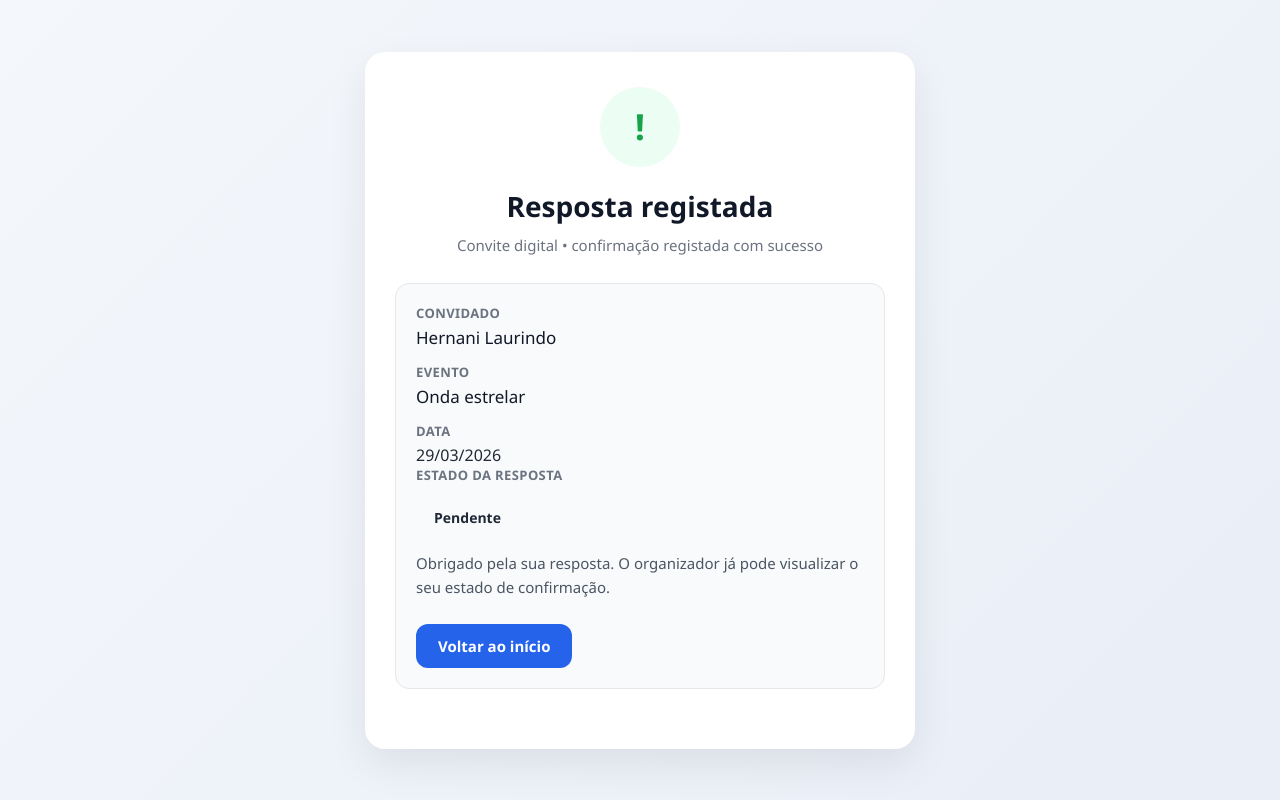
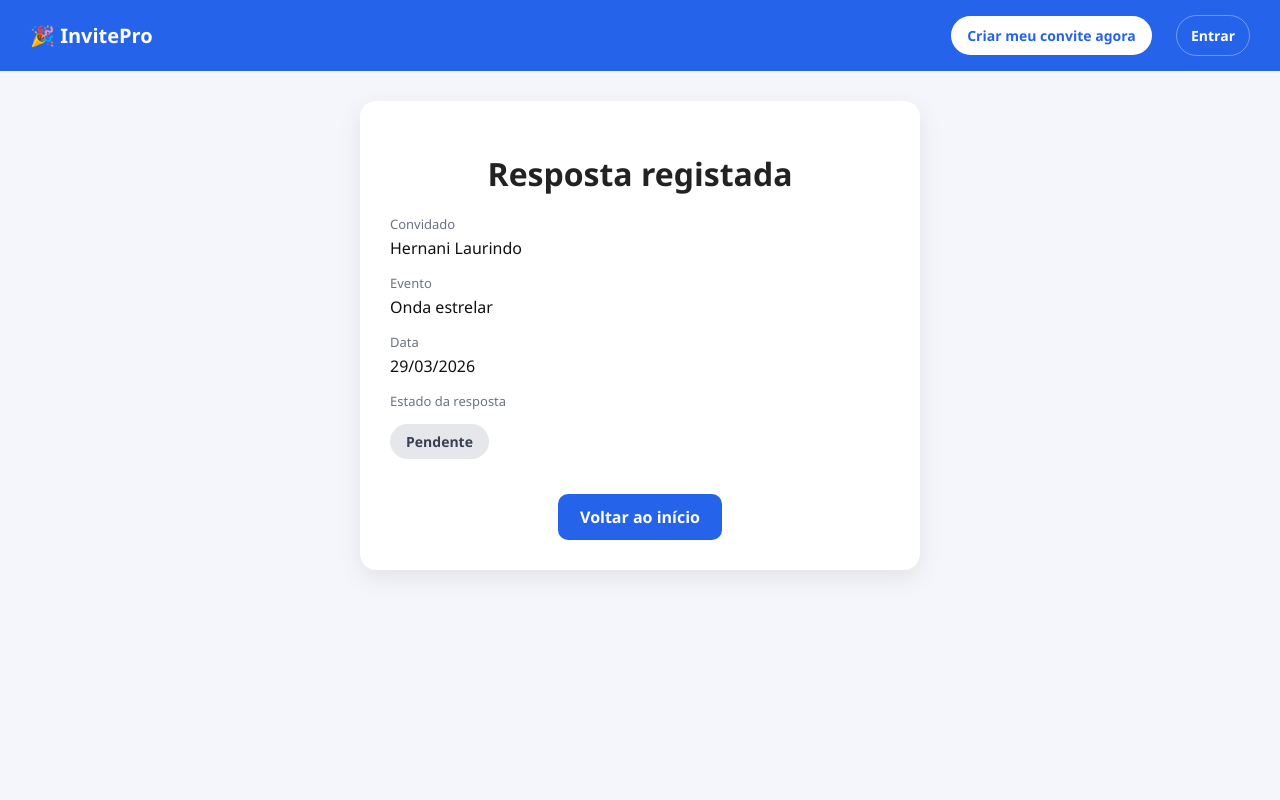
Before and after one commit to 9free13-sys/invitation-app, a Django app: page /invite/16a39fd4-306f-4f0b-864f-f8930bcd0d67/1/ in a window 1280 px wide. Run offline with Django 5.2, Linux system fonts and the light colour scheme; data comes from the database, SQL or seed files in the repository; both versions use the stored data as it was after the commit.

Commit message:
actualize

```diff
--- /dev/null
+++ b/accounts/urls.py
@@ -0,0 +1,8 @@
+from django.urls import path
+from .views import register_view, login_view, logout_view
+
+urlpatterns = [
+    path('register/', register_view, name='register'),
+    path('login/', login_view, name='login'),
+    path('logout/', logout_view, name='logout'),
+]
--- a/config/settings.py
+++ b/config/settings.py
@@ -121,5 +121,5 @@ USE_TZ = True
 STATIC_URL = 'static/'
 
 STATIC_ROOT = 'staticfiles'
-LOGIN_URL = '/admin/login/'
+LOGIN_URL = '/login/'
 LOGIN_REDIRECT_URL = '/'
--- a/config/urls.py
+++ b/config/urls.py
@@ -1,12 +1,12 @@
 from django.contrib import admin
 from django.urls import path, include
-from dashboard.views import create_invite
-
+from dashboard.views import home, create_invite
 
 urlpatterns = [
     path('admin/', admin.site.urls),
-    path('', include('dashboard.urls')),
-    path('events/', include('events.urls')),
+    path('', home, name='home'),
+    path('create/', create_invite, name='create_invite'),
+    path('', include('events.urls')),
     path('', include('guests.urls')),
-    path('create/', create_invite, name='create_invite'),
+    path('', include('accounts.urls')),
 ]
--- a/events/models.py
+++ b/events/models.py
@@ -1,5 +1,5 @@
 from django.db import models
-
+from django.contrib.auth.models import User
 
 class Event(models.Model):
     EVENT_TYPES = [
@@ -14,7 +14,7 @@ class Event(models.Model):
         ('evento_corporativo', 'Evento corporativo'),
         ('outro', 'Outro'),
     ]
-
+    owner = models.ForeignKey(User, on_delete=models.CASCADE, null=True, blank=True)
     name = models.CharField(max_length=200)
     event_type = models.CharField(max_length=30, choices=EVENT_TYPES)
     custom_event_type = models.CharField(max_length=100, blank=True)
--- a/guests/templates/guests/invite_response.html
+++ b/guests/templates/guests/invite_response.html
@@ -1,10 +1,42 @@
-<!DOCTYPE html>
-<html lang="pt">
-<head>
-    <meta charset="UTF-8">
-    <meta name="viewport" content="width=device-width, initial-scale=1.0">
-    <title>Resposta ao Convite</title>
+{% extends "base.html" %}
+
+{% block title %}Resposta ao Convite{% endblock %}
+
+{% block content %}
+
 <style>
+    .card {
+        background: white;
+        max-width: 500px;
+        margin: auto;
+        padding: 30px;
+        border-radius: 16px;
+        box-shadow: 0 8px 25px rgba(0,0,0,0.08);
+        text-align: center;
+    }
+
+    h1 {
+        margin-bottom: 20px;
+        color: #222;
+    }
+
+    .info-item {
+        margin-bottom: 15px;
+        text-align: left;
+    }
+
+    .label {
+        font-size: 13px;
+        color: #6b7280;
+        display: block;
+        margin-bottom: 4px;
+    }
+
+    .value {
+        font-size: 16px;
+        color: #111;
+    }
+
     .status {
         display: inline-block;
         margin-top: 10px;
@@ -12,139 +44,6 @@
         border-radius: 999px;
         font-size: 14px;
         font-weight: 600;
-    }
-
-    /* Confirmado */
-    .status-confirmed {
-        background: #dcfce7;
-        color: #166534;
-    }
-
-    /* Recusado */
-    .status-declined {
-        background: #fee2e2;
-        color: #991b1b;
-    }
-
-    /* Pendente */
-    .status-pending {
-        background: #e5e7eb;
-        color: #374151;
-    }
-
-    /* Botão */
-    .btn {
-        display: inline-block;
-        text-decoration: none;
-        background: #2563eb;
-        color: white;
-        padding: 12px 22px;
-        border-radius: 10px;
-        font-size: 15px;
-        font-weight: 600;
-        transition: 0.3s;
-    }
-
-    .btn:hover {
-        background: #1d4ed8;
-    }
-        * {
-            margin: 0;
-            padding: 0;
-            box-sizing: border-box;
-        }
-
-        body {
-            font-family: "Segoe UI", Tahoma, Geneva, Verdana, sans-serif;
-            background: linear-gradient(135deg, #f4f7fb, #e9eef7);
-            min-height: 100vh;
-            display: flex;
-            justify-content: center;
-            align-items: center;
-            padding: 20px;
-            color: #1f2937;
-        }
-
-        .container {
-            width: 100%;
-            max-width: 550px;
-        }
-
-        .card {
-            background: #ffffff;
-            border-radius: 20px;
-            padding: 35px 30px;
-            box-shadow: 0 15px 40px rgba(0, 0, 0, 0.08);
-            text-align: center;
-            animation: fadeIn 0.4s ease-in-out;
-        }
-
-        .icon-box {
-            width: 80px;
-            height: 80px;
-            margin: 0 auto 20px;
-            border-radius: 50%;
-            background: #ecfdf3;
-            display: flex;
-            justify-content: center;
-            align-items: center;
-            font-size: 36px;
-            color: #16a34a;
-            font-weight: bold;
-        }
-
-        h1 {
-            font-size: 28px;
-            margin-bottom: 10px;
-            color: #111827;
-        }
-
-        .subtitle {
-            font-size: 15px;
-            color: #6b7280;
-            margin-bottom: 28px;
-        }
-
-        .info-box {
-            background: #f9fafb;
-            border: 1px solid #e5e7eb;
-            border-radius: 14px;
-            padding: 20px;
-            text-align: left;
-            margin-bottom: 25px;
-        }
-
-        .info-item {
-            margin-bottom: 14px;
-        }
-
-        .info-item:last-child {
-            margin-bottom: 0;
-        }
-
-        .label {
-            display: block;
-            font-size: 13px;
-            color: #6b7280;
-            margin-bottom: 4px;
-            font-weight: 600;
-            text-transform: uppercase;
-            letter-spacing: 0.4px;
-        }
-
-        .value {
-            font-size: 17px;
-            color: #111827;
-            font-weight: 500;
-        }
-
-        .status {
-            display: inline-block;
-            margin-top: 10px;
-            padding: 10px 18px;
-            border-radius: 999px;
-            font-size: 14px;
-            font-weight: 700;
     }
 
     .status-confirmed {
@@ -157,11 +56,9 @@
         color: #991b1b;
     }
 
-        .message {
-            font-size: 15px;
-            color: #4b5563;
-            margin-bottom: 25px;
-            line-height: 1.6;
+    .status-pending {
+        background: #e5e7eb;
+        color: #374151;
     }
 
     .btn {
@@ -170,60 +67,15 @@
         background: #2563eb;
         color: white;
         padding: 12px 22px;
-            border-radius: 12px;
-            font-size: 15px;
+        border-radius: 10px;
+        margin-top: 20px;
         font-weight: 600;
-            transition: 0.3s ease;
-        }
-
-        .btn:hover {
-            background: #1d4ed8;
-            transform: translateY(-1px);
-        }
-
-        @keyframes fadeIn {
-            from {
-                opacity: 0;
-                transform: translateY(12px);
-            }
-            to {
-                opacity: 1;
-                transform: translateY(0);
-            }
-        }
-
-        @media (max-width: 600px) {
-            .card {
-                padding: 28px 20px;
-            }
-
-            h1 {
-                font-size: 24px;
-            }
-
-            .value {
-                font-size: 16px;
-            }
     }
 </style>
-</head>
-<body>
-    <div class="container">
+
 <div class="card">
-           <div class="icon-box">
-            {% if guest.status == "confirmed" %}
-                ✓
-            {% elif guest.status == "declined" %}
-                ✕
-            {% else %}
-                !
-            {% endif %}
-        </div>
+    <h1>Resposta registada</h1>
 
-            <h1>Resposta registada</h1>
-            <p class="subtitle">Convite digital • confirmação registada com sucesso</p>
-
-            <div class="info-box">
     <div class="info-item">
         <span class="label">Convidado</span>
         <span class="value">{{ guest.full_name }}</span>
@@ -236,7 +88,8 @@
 
     <div class="info-item">
         <span class="label">Data</span>
-                   {{ guest.event.date|date:"d/m/Y" }}
+        <span class="value">{{ guest.event.date|date:"d/m/Y" }}</span>
+    </div>
 
     <div class="info-item">
         <span class="label">Estado da resposta</span>
@@ -248,17 +101,11 @@
             <span class="status status-declined">Recusado</span>
 
         {% else %}
-                        <span class="status">Pendente</span>
+            <span class="status status-pending">Pendente</span>
         {% endif %}
     </div>
-            </div>
-
-            <p class="message">
-                Obrigado pela sua resposta. O organizador já pode visualizar o seu estado de confirmação.
-            </p>
 
     <a href="/" class="btn">Voltar ao início</a>
 </div>
-    </div>
-</body>
-</html>
+
+{% endblock %}
--- a/guests/views.py
+++ b/guests/views.py
@@ -2,7 +2,7 @@
 from .models import Guest
 from events.models import Event
 from guests.models import Guest
-
+from django.contrib.auth.decorators import login_required
 def create_invite(request):
     if request.method == 'POST':
         event = Event.objects.create(
@@ -19,6 +19,8 @@
         return redirect(f"/invite/{guest.token}/")
 
     return render(request, 'create_invite.html')
+
+@login_required
 def guest_list(request):
     guests = Guest.objects.all().order_by('-id')
     return render(request, 'guests/guest_list.html', {'guests': guests})
--- a/templates/base.html
+++ b/templates/base.html
@@ -21,6 +21,23 @@
         margin-left: 20px;
         display: inline-block;
     }
+
+    .logout-btn {
+        background: transparent;
+        color: white !important;
+        padding: 10px 14px;
+        border-radius: 999px;
+        font-weight: 700;
+        margin-left: 12px;
+        display: inline-block;
+        border: 1px solid rgba(255,255,255,0.35);
+    }
+
+    .logout-btn:hover {
+        background: rgba(255,255,255,0.12);
+        opacity: 1;
+}
+
 
         .cta-btn:hover {
         opacity: 1;
@@ -63,12 +80,18 @@
 </head>
 <body>
 
- <div class="navbar">
+<div class="navbar">
     <div class="nav-container">
         <span class="logo">🎉 InvitePro</span>
 
         <div class="nav-links">
             <a href="/create/" class="cta-btn">Criar meu convite agora</a>
+
+            {% if request.user.is_authenticated %}
+                <a href="/logout/" class="logout-btn">Sair</a>
+            {% else %}
+                <a href="/login/" class="logout-btn">Entrar</a>
+            {% endif %}
         </div>
     </div>
 </div>
```
Also changed, not shown: accounts/templates/accounts/login.html (added, +87 -0 lines), accounts/templates/accounts/register.html (added, +94 -0 lines), accounts/views.py (+31 -2 lines), db.sqlite3, events/migrations/0005_event_owner.py (added). Lines whose indentation alone changed are shown as unchanged.
